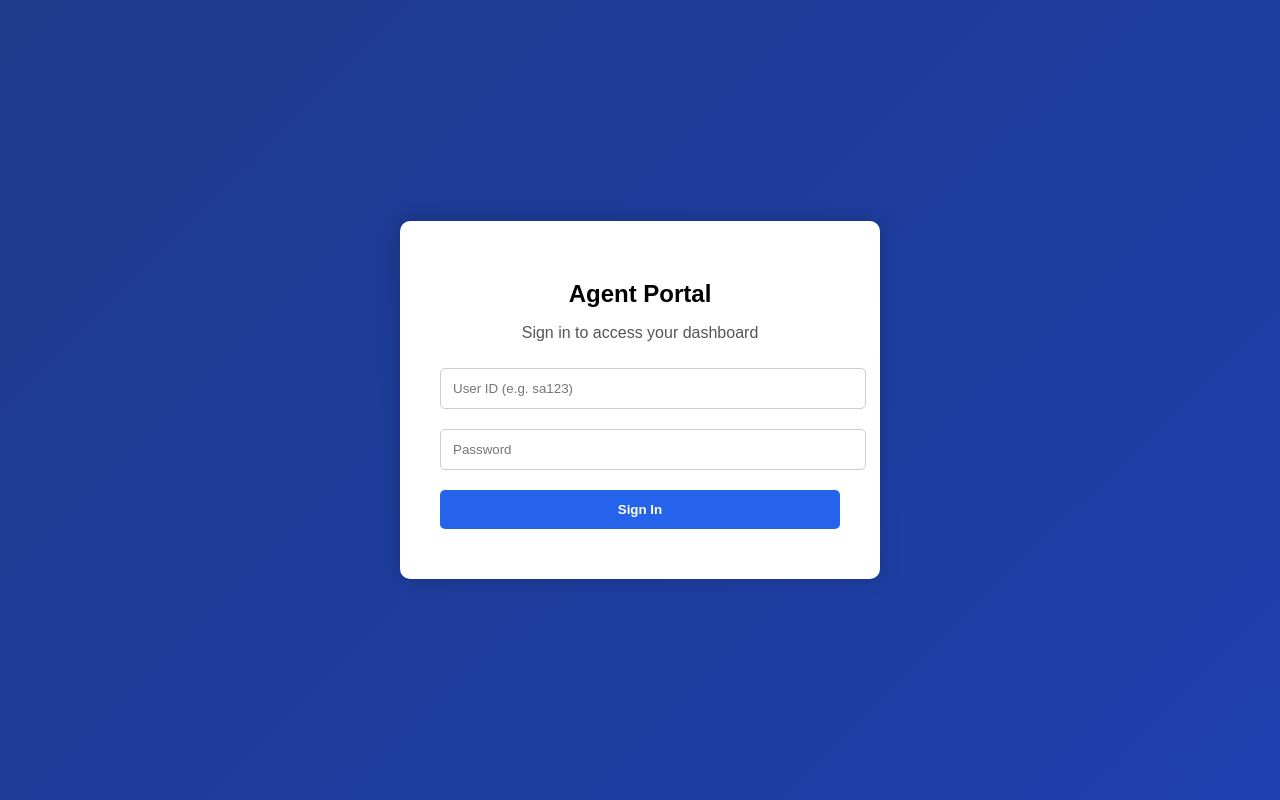
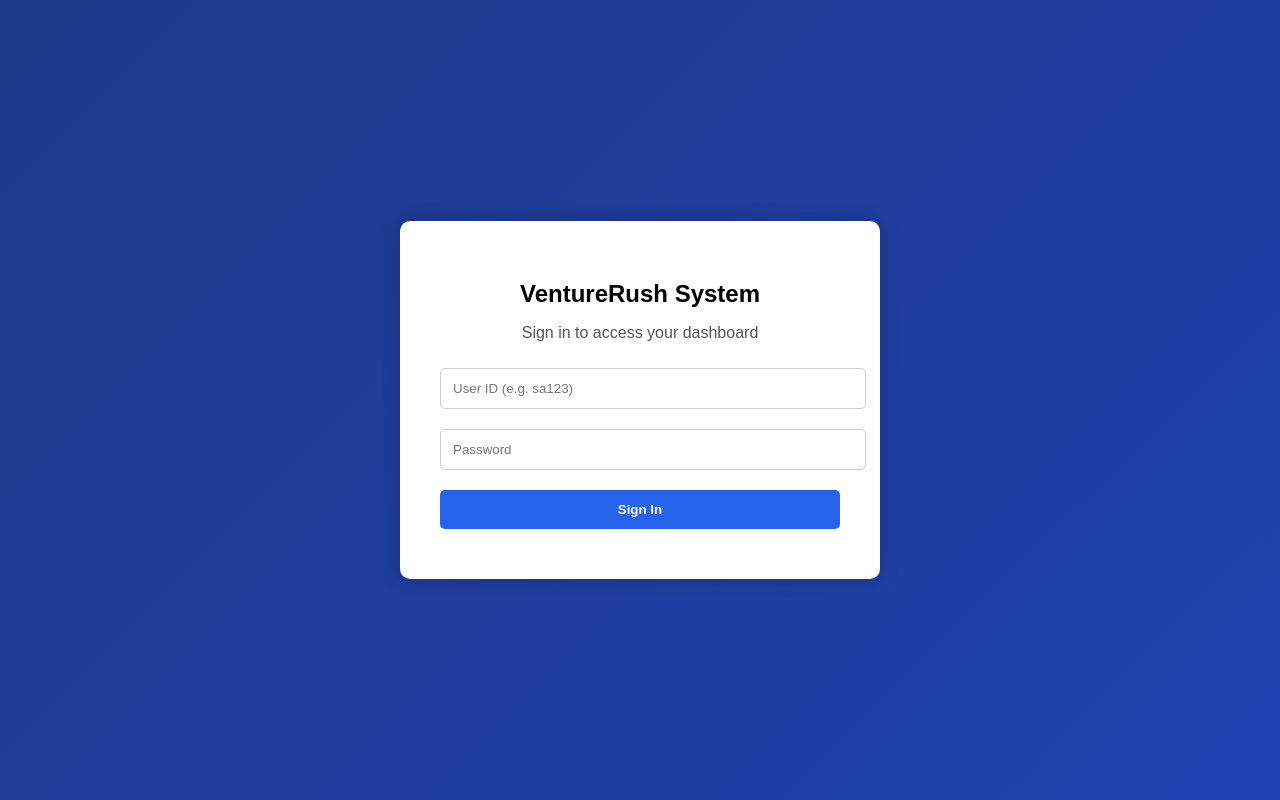
Before and after one commit to Shafiqaiman0104/VentureRushSystem, a website: page index.html in a window 1280 px wide. Drawn offline with Linux system fonts and the light colour scheme.

Commit message:
Update index.html

```diff
--- a/index.html
+++ b/index.html
@@ -3,7 +3,7 @@
 <head>
   <meta charset="UTF-8" />
   <meta name="viewport" content="width=device-width, initial-scale=1.0" />
-  <title>Agent Portal - Login</title>
+  <title>VR System - Login</title>
   <style>
     body {
       margin: 0;
@@ -57,7 +57,7 @@
 </head>
 <body>
   <div class="login-box">
-    <h2>Agent Portal</h2>
+    <h2>VentureRush System</h2>
     <p style="text-align:center; color: #555;">Sign in to access your dashboard</p>
     <input type="text" id="userId" placeholder="User ID (e.g. sa123)" required />
     <input type="password" id="password" placeholder="Password" required />
```
